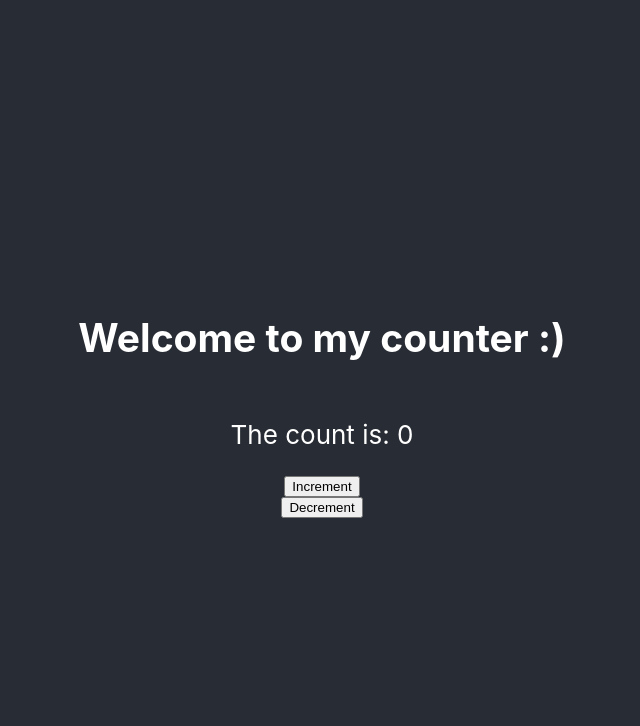
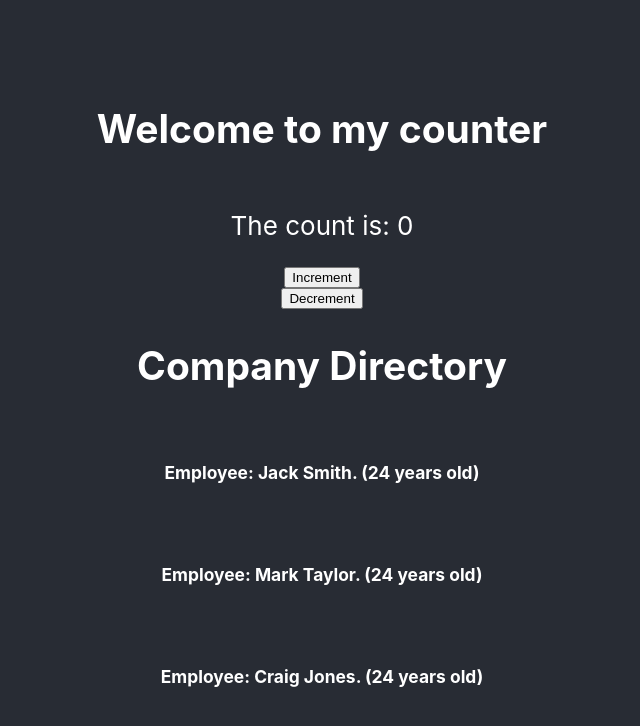
Before and after one commit to jeffbushdesign/react-counter-app, a React (Create React App) app: page / in a window 1280 px wide. Shown: the top 726 px of the page, without its empty margins (318-958 px from the left). Built offline with nearby package versions, Linux system fonts and the light colour scheme.

Commit message:
Practicing with props

```diff
--- a/src/App.js
+++ b/src/App.js
@@ -1,13 +1,47 @@
 import React from 'react';
 import './App.css';
 import Counter from './Counter';
+import Employee from './Employee';
+
+const employeeInfo = [
+  {
+    firstName: "Jack",
+    lastName: "Smith",
+    age: 24
+  },
+  {
+    firstName: "Mark",
+    lastName: "Taylor",
+    age: 24
+  },
+  {
+    firstName: "Craig",
+    lastName: "Jones",
+    age: 24
+  }
+];
 
 function App() {
   return (
     <div className="App">
       <header className="App-header">
-        <h2>Welcome to my counter :)</h2>
+        <h2>Welcome to my counter</h2>
         <Counter />
+        <h2> Company Directory </h2>
+        {employeeInfo.map((employee) => {
+          const { firstName, lastName, age } = employee;
+          return (
+            <Employee firstName={firstName} lastName={lastName} age={age} />
+          );
+        })
+        }
+
+
+
+        {/* <Employee firstName="Jack" lastName="Smith" />
+        <Employee firstName="Stef" lastName="Cole" />
+        <Employee firstName="George" lastName="Plant" />
+        <Employee firstName="Tom" lastName="Jones" /> */}
       </header>
     </div>
   );
--- /dev/null
+++ b/src/Employee.jsx
@@ -0,0 +1,17 @@
+import React from "react";
+
+const Employee = (props) => {
+  console.log(props);
+  // (destructuring)
+  const { firstName, lastName, age } = props;
+
+  return (
+    <>
+      <h6>
+        Employee: {firstName} {lastName}. ({age} years old)
+      </h6>
+    </>
+  );
+};
+
+export default Employee;
```
